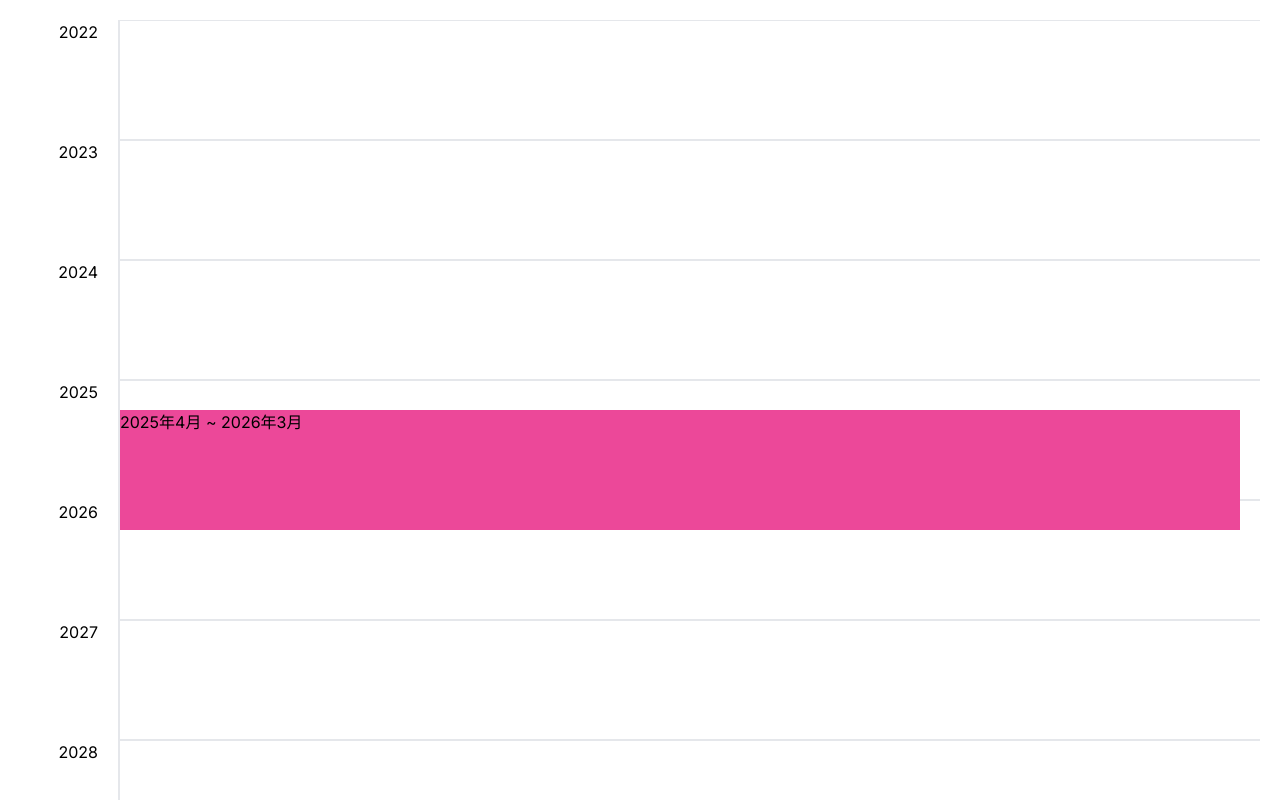
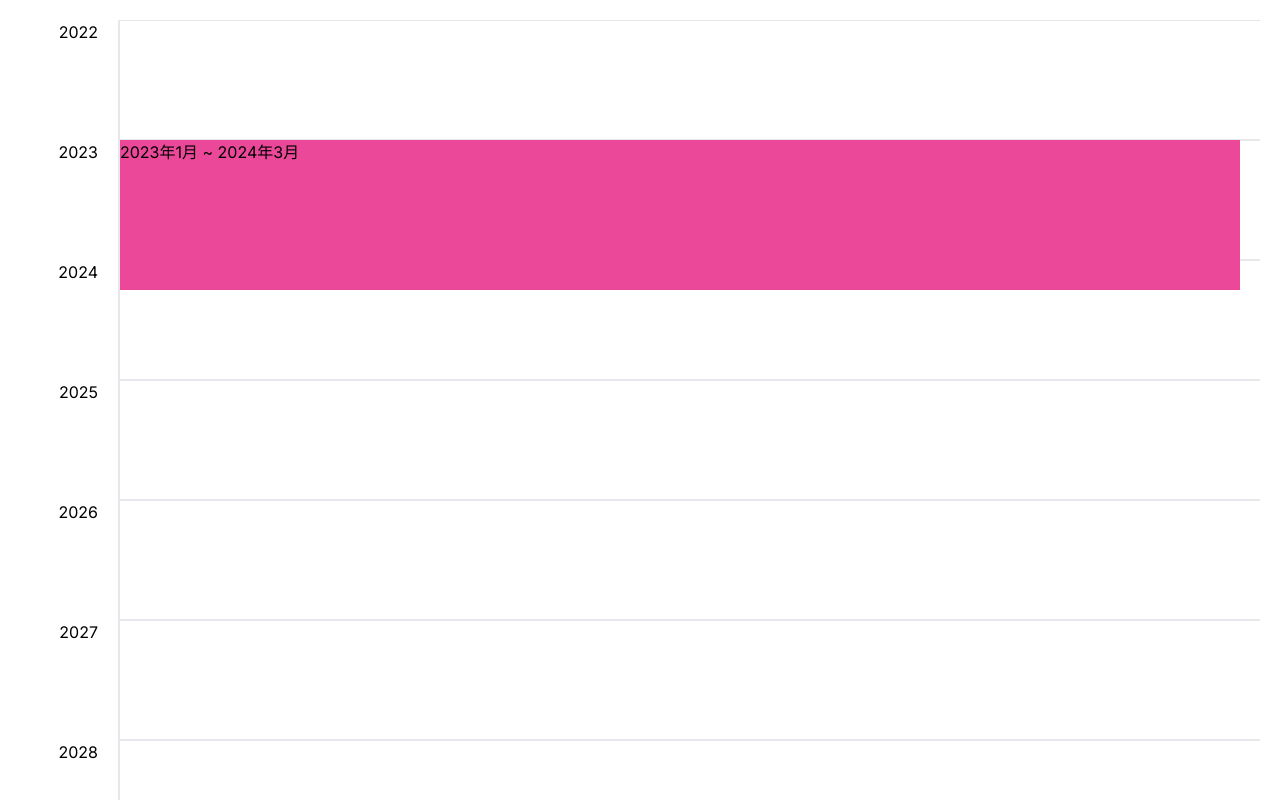
Before and after one commit to a-company-jp/a-project-frontend, a Next.js app: page /career-edit/1 in a window 1280 px wide. Shown: the top 800 px of the page. Built offline with nearby package versions, Linux system fonts and the light colour scheme.

Commit message:
初期値にモックデータが入るようにする

```diff
--- a/src/components/EditingCareerCarendar.tsx
+++ b/src/components/EditingCareerCarendar.tsx
@@ -1,7 +1,8 @@
-"use client"
+"use client";
 
 import { useCallback, useState } from "react";
 import EditingCareerEvent from "./EditingCareerEvent";
+import milestones from "@/sample-data/milestones.json";
 
 const mockData: mockEvent = {
   id: "76310870",
@@ -21,9 +22,27 @@ const mockData: mockEvent = {
 const FULL_YEAR = 100;
 const START_YEAR = 2022;
 
+const USER_ID = "3";
+
 const EditingCareerCalendar = () => {
   const array = new Array(FULL_YEAR).fill(0);
-  const [lifeEvents, setLifeEvents] = useState<mockEvent[]>([mockData]);
+  const [lifeEvents, setLifeEvents] = useState<mockEvent[]>(
+    milestones
+      .filter((m) => m.userId === USER_ID)
+      .map((mm) => ({
+        id: mm.userId,
+        term: {
+          start: {
+            year: parseInt(mm.beginDate.split("-")[0]),
+            month: parseInt(mm.beginDate.split("-")[1]),
+          },
+          end: {
+            year: parseInt(mm.finishDate.split("-")[0]),
+            month: parseInt(mm.finishDate.split("-")[1]),
+          },
+        },
+      }))
+  );
 
   const updateLifeEvent = useCallback(
     (newLifeEvent: mockEvent) => {
```
